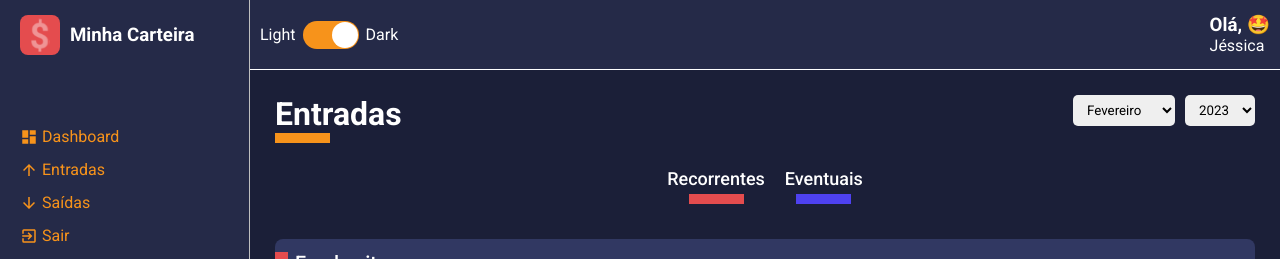
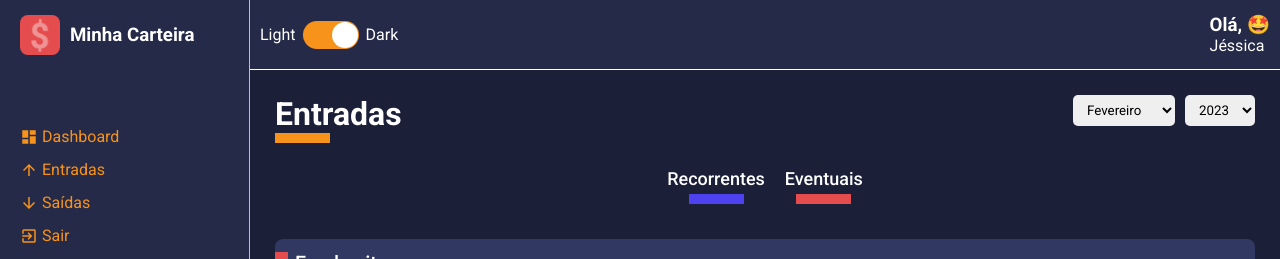
Before and after one commit to JessicaLopesDev/my-wallet-dashboard, a React (Vite) app: page /list/entry-balance in a window 1280 px wide. Shown: the top 259 px of the page. Built offline with nearby package versions, Linux system fonts and the light colour scheme.

Commit message:
Filtrando pelo tipo do movimento financeiro

```diff
--- a/src/pages/List/index.tsx
+++ b/src/pages/List/index.tsx
@@ -24,6 +24,7 @@ export const List = () => {
   const [data, setData] = useState<IData[]>([])
   const [selectedMonth, setSelectedMonth] = useState<string>(String(new Date().getMonth() + 1))
   const [selectedYear, setSelectedYear] = useState<string>(String(new Date().getFullYear()))
+  const [selectedFrequency, setSelectedFrequency] = useState(['recorrente', 'eventual'])
 
   const { type } = useParams()
 
@@ -62,13 +63,28 @@ export const List = () => {
     return uniqueYears.map((item) => ({ value: item, label: item }))
   }, [listData])
 
+  const handleFrequencyClick = (frenquency: string) => {
+    const selected = selectedFrequency.findIndex((item) => item === frenquency)
+
+    if (selected >= 0) {
+      const filtered = selectedFrequency.filter((item) => item !== frenquency)
+      setSelectedFrequency(filtered)
+    } else {
+      setSelectedFrequency((prev) => [...prev, frenquency])
+    }
+  }
+
   useEffect(() => {
     const filteredDate = listData.filter((item) => {
       const date = new Date(item.date)
       const month = String(date.getMonth() + 1)
       const year = String(date.getFullYear())
 
-      return month === selectedMonth && year === selectedYear
+      return (
+        month === selectedMonth &&
+        year === selectedYear &&
+        selectedFrequency.includes(item.frequency)
+      )
     })
 
     const formattedDate = filteredDate.map((item) => {
@@ -82,7 +98,7 @@ export const List = () => {
       }
     })
     setData(formattedDate)
-  }, [listData, selectedMonth, selectedYear, data.length])
+  }, [listData, selectedMonth, selectedYear, data.length, selectedFrequency])
 
   return (
     <S.Container>
@@ -99,10 +115,22 @@ export const List = () => {
         />
       </ContentHeader>
       <S.Filters>
-        <button type="button" className="filter-tag" id="recurrents">
+        <button
+          type="button"
+          className={`filter-tag
+          ${selectedFrequency.includes('recorrente') && 'actived'}`}
+          id="recurrents"
+          onClick={() => handleFrequencyClick('recorrente')}
+        >
           Recorrentes
         </button>
-        <button type="button" className="filter-tag" id="eventuals">
+        <button
+          type="button"
+          className={`filter-tag
+          ${selectedFrequency.includes('eventual') && 'actived'}`}
+          id="eventuals"
+          onClick={() => handleFrequencyClick('eventual')}
+        >
           Eventuais
         </button>
       </S.Filters>
--- a/src/pages/List/styles.ts
+++ b/src/pages/List/styles.ts
@@ -20,6 +20,7 @@ export const Filters = styled.div`
     margin: 0 10px;
 
     transition: opacity 0.3s;
+    opacity: 0.3;
 
     &:hover {
       opacity: 0.7;
@@ -31,7 +32,7 @@ export const Filters = styled.div`
     display: block;
     width: 55px;
     margin: 5px auto;
-    border-bottom: 10px solid ${({ theme }) => theme.colors.warning};
+    border-bottom: 10px solid ${({ theme }) => theme.colors.success};
   }
 
   #eventuals::after {
@@ -39,7 +40,11 @@ export const Filters = styled.div`
     display: block;
     width: 55px;
     margin: 5px auto;
-    border-bottom: 10px solid ${({ theme }) => theme.colors.success};
+    border-bottom: 10px solid ${({ theme }) => theme.colors.warning};
+  }
+
+  .actived {
+    opacity: 1;
   }
 `
 
```
